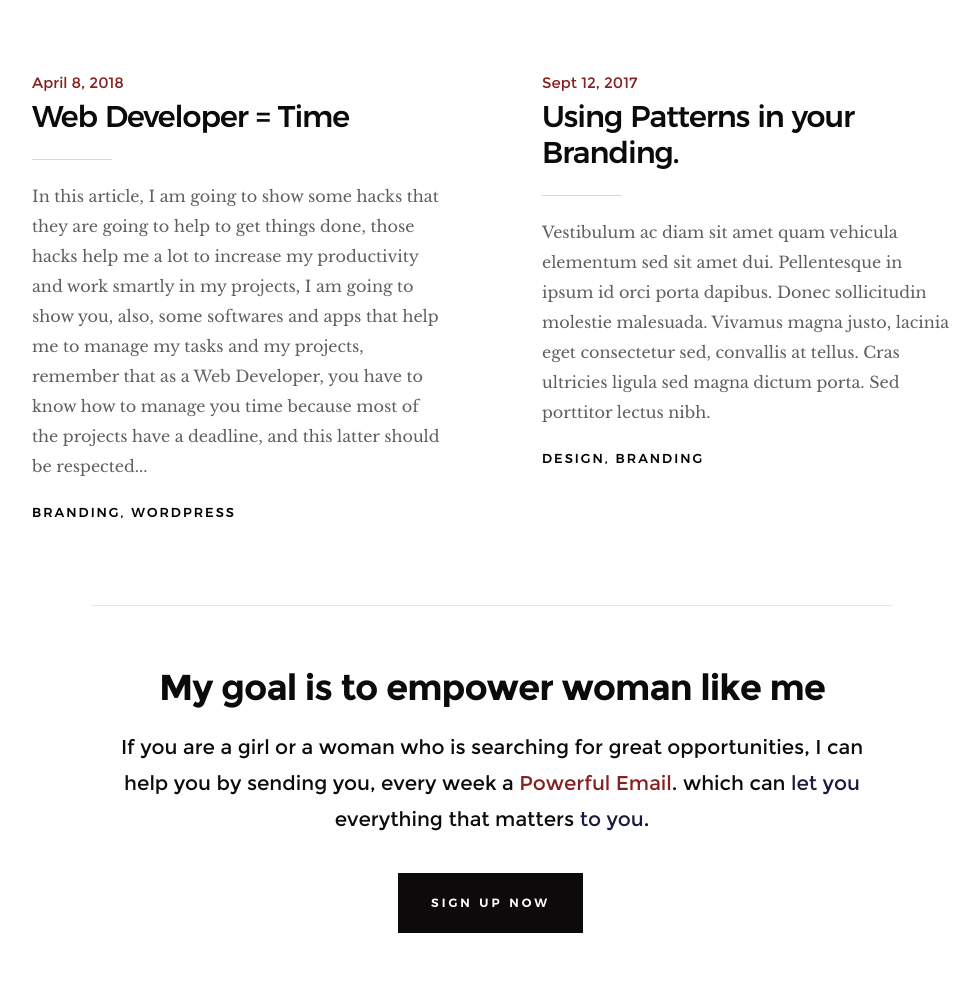
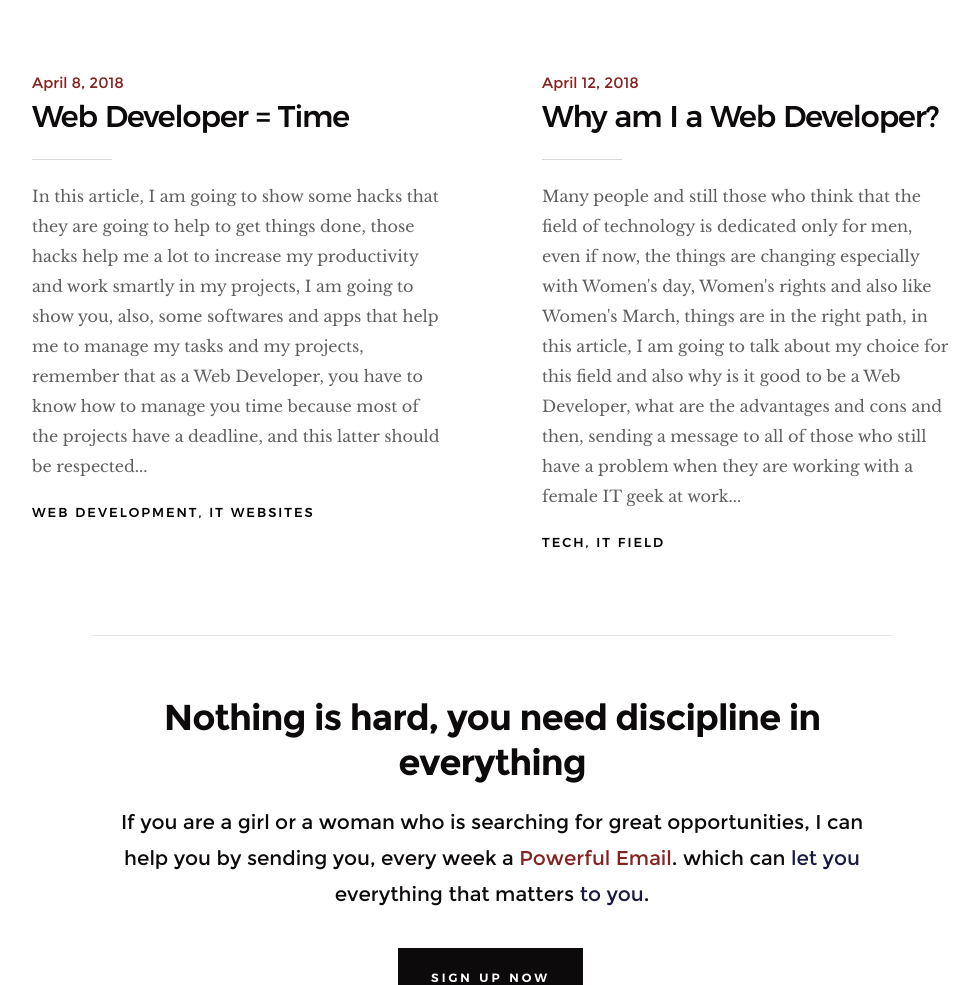
Before and after one commit to SKARABI/SKARABI_FOUNDER_WEBSITE, a plain HTML site: page index.html in a window 1280 px wide. Shown: the part 6289-7274 px from the top of the page, without its empty margins (148-1128 px from the left). Drawn offline with Linux system fonts and the light colour scheme.

Commit message:
I add some title of my blogs

```diff
--- a/index.html
+++ b/index.html
@@ -645,21 +645,21 @@
                         </p>
 
                         <div class="blog-cat">
-                            <a href="blog.html">Branding</a><a href="blog.html">Wordpress</a>
+                            <a href="blog.html">Web Development</a><a href="blog.html">IT Websites</a>
                         </div>
                     </article>
                     <article class="col-block">
 
                         <div class="blog-date">
-                            <a href="blog-single.html">Sept 12, 2017</a>
+                            <a href="blog-single.html">April 12, 2018</a>
                         </div>
-                        <h2 class="h01"><a href="blog-single.html">Using Patterns in your Branding.</a></h2>
+                        <h2 class="h01"><a href="blog-single.html">Why am I a Web Developer?</a></h2>
                         <p>
-                        Vestibulum ac diam sit amet quam vehicula elementum sed sit amet dui. Pellentesque in ipsum id orci porta dapibus. Donec sollicitudin molestie malesuada. Vivamus magna justo, lacinia eget consectetur sed, convallis at tellus. Cras ultricies ligula sed magna dictum porta. Sed porttitor lectus nibh.
+                        Many people and still those who think that the field of technology is dedicated only for men, even if now, the things are changing especially with Women's day, Women's rights and also like Women's March, things are in the right path, in this article, I am going to talk about my choice for this field and also why is it good to be a Web Developer, what are the advantages and cons and then, sending a message to all of those who still have a problem when they are working with a female IT geek at work...
                         </p>
 
                         <div class="blog-cat">
-                            <a href="blog.html">Design</a><a href="blog.html">Branding</a>
+                            <a href="blog.html">Tech</a><a href="blog.html">IT Field</a>
                         </div>
                     </article>
                 </div> <!-- end blog-list -->
@@ -678,7 +678,7 @@
 
             <div class="col-full cta__content">
 
-                <h2 class="h01"><a href="http://www.dreamhost.com/r.cgi?287326|STYLESHOUT">My goal is to empower woman like me</a></h2>
+                <h2 class="h01"><a href="http://www.dreamhost.com/r.cgi?287326|STYLESHOUT">Nothing is hard, you need discipline in everything</a></h2>
 
                 <p class="lead">
                 If you are a girl or a woman who is searching for great opportunities, I can help you by sending you, every week a <a href="http://www.dreamhost.com/r.cgi?287326|STYLESHOUT">Powerful Email</a>.
```
